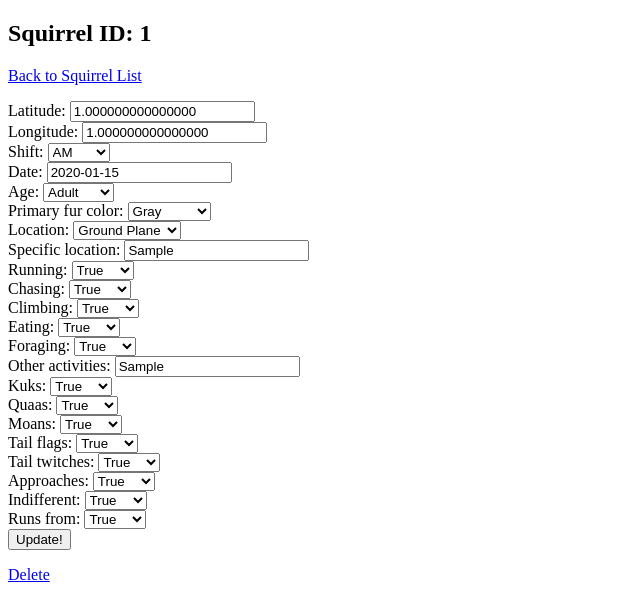
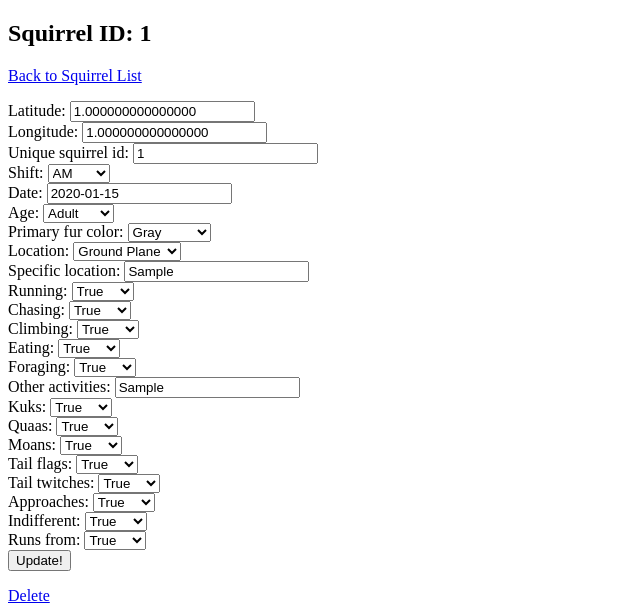
Before and after one commit to teechunying/project_squirrel, a Django app: page /sightings/1/ in a window 1280 px wide. Shown: the top 611 px of the page, without its empty margins (0-640 px from the left). Run offline with Django 3.2, Linux system fonts and the light colour scheme; tables that the repository leaves empty hold one stand-in row (values such as "Sample post").

Commit message:
changes from class

```diff
--- a/mysite/squirrel/forms.py
+++ b/mysite/squirrel/forms.py
@@ -3,11 +3,6 @@ from django import forms
 from .models import Squirrel
 
 class SquirrelForm(forms.ModelForm):
-
     class Meta:
         model = Squirrel
-        fields = ('latitude','longitude','shift','date','age','primary_fur_color',
-                  'location','specific_location','running',
-                  'chasing','climbing','eating','foraging','other_activities',
-                  'kuks','quaas','moans','tail_flags','tail_twitches','approaches',
-                  'indifferent','runs_from',)
+        fields = '__all__'
--- a/mysite/squirrel/templates/squirrel/main_list.html
+++ b/mysite/squirrel/templates/squirrel/main_list.html
@@ -17,6 +17,6 @@ li::before {
 
 <h2> List of Squirrels </h2>
 {% for s in all_squirrels %}
-<li> <a href = "{% url 'squirrel:update_delete' s.unique_squirrel_id %}">{{s.unique_squirrel_id}}</a></li>
+<li> <a href = "{% url 'squirrel:update' s.unique_squirrel_id %}">{{s.unique_squirrel_id}}</a></li>
 {% endfor %}
 </html>
--- a/mysite/squirrel/urls.py
+++ b/mysite/squirrel/urls.py
@@ -6,6 +6,6 @@ urlpatterns = [
         path('',views.main_list,name='main_list'),
         path('add/',views.add, name='add'),
         path('stats/',views.stats,name='stats'),
-        path('<str:unique_squirrel_id>/', views.update_delete,name='update_delete'),
+        path('<str:unique_squirrel_id>/', views.update,name='update'),
         path('<str:unique_squirrel_id>/delete', views.delete, name='delete'),
         ]
--- a/mysite/squirrel/views.py
+++ b/mysite/squirrel/views.py
@@ -18,7 +18,10 @@ def add(request):
             s = Squirrel()
             s.longitude = request.POST.get('longitude')
             s.latitude = request.POST.get('latitude')
-            s.unique_squirrel_id = request.POST.get('unique_squirrel_id')
+            temp_id = request.POST.get('unique_squirrel_id')
+            while temp_id in Squirrel.objects.values_list('unique_squirrel_id',flat=True):
+                temp_id  += '-R'
+            s.unique_squirrel_id = temp_id
             s.shift = request.POST.get('shift')
             s.date = datetime.datetime.strptime(request.POST.get('date'),'%Y-%m-%d')
             date_error = None
@@ -51,7 +54,7 @@ def add(request):
     return render(request,'squirrel/add.html',context)
 
 
-def update_delete(request,unique_squirrel_id):
+def update(request,unique_squirrel_id):
     instance = get_object_or_404(Squirrel, unique_squirrel_id=unique_squirrel_id)
     if request.method == 'POST':
         form = SquirrelForm(request.POST or None, instance=instance,auto_id=False)
```
